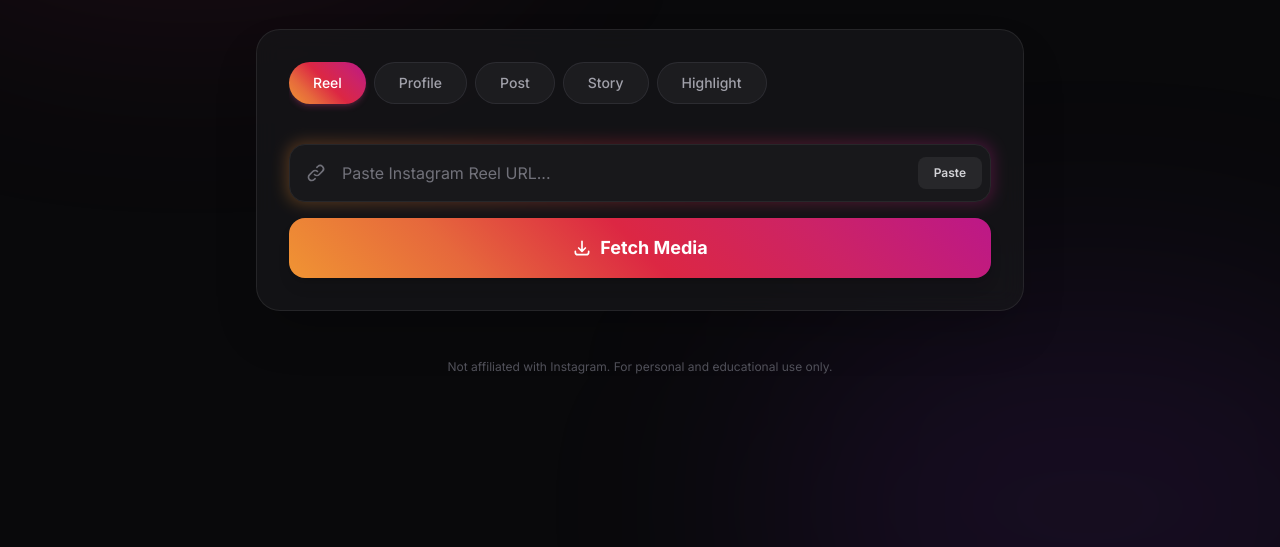
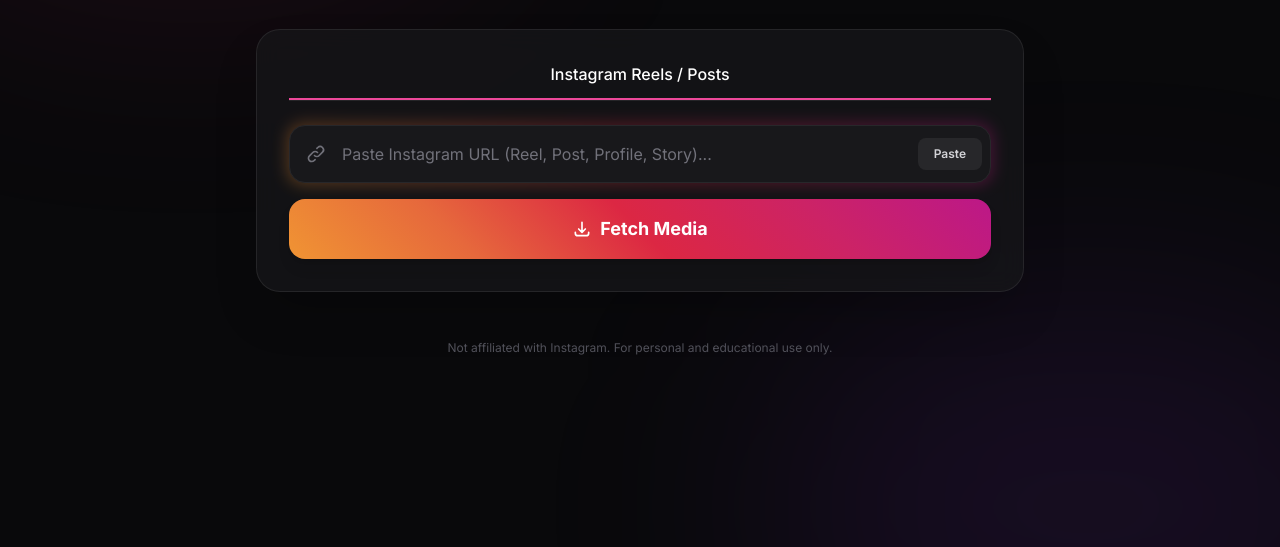
Before and after one commit to ashish8381/downloader, a plain HTML site: page instagram_downloader.html in a window 1280 px wide. Shown: the part 253-800 px from the top of the page. Drawn offline with nearby package versions, Linux system fonts and the light colour scheme; some packages are replaced by stand-ins of ours.

Commit message:
feat: add back button and consistent tab headers to all pages

```diff
--- a/instagram_downloader.html
+++ b/instagram_downloader.html
@@ -68,6 +68,12 @@
 </head>
 <body class="min-h-screen relative overflow-x-hidden flex flex-col items-center py-10 px-4 sm:px-6">
 
+    <!-- Back Button -->
+    <a href="index.html" class="absolute top-4 left-4 sm:top-6 sm:left-6 text-zinc-400 hover:text-white transition-colors flex items-center gap-2 glass-panel px-3 py-2 sm:px-4 sm:py-2 rounded-xl z-50 shadow-lg">
+        <svg class="w-5 h-5" fill="none" stroke="currentColor" viewBox="0 0 24 24"><path stroke-linecap="round" stroke-linejoin="round" stroke-width="2" d="M10 19l-7-7m0 0l7-7m-7 7h18"></path></svg>
+        <span class="font-medium text-sm hidden sm:inline">Home</span>
+    </a>
+
     <!-- Ambient Background -->
     <div class="fixed top-[-20%] left-[-10%] w-[50%] h-[50%] rounded-full bg-pink-600/10 blur-[120px] pointer-events-none"></div>
     <div class="fixed bottom-[-20%] right-[-10%] w-[50%] h-[50%] rounded-full bg-purple-600/10 blur-[120px] pointer-events-none"></div>
@@ -104,13 +110,11 @@
         <!-- App Interface -->
         <main class="glass-panel rounded-3xl p-4 sm:p-8 shadow-2xl w-full">
 
-            <!-- Tabs -->
-            <div class="relative mb-8">
-                <div class="flex overflow-x-auto no-scrollbar gap-2 pb-2" id="tabContainer">
-                    <!-- Tabs are generated via JS -->
+            <!-- Single Tab Header -->
+            <div class="flex border-b border-[rgba(255,255,255,0.08)] mb-6">
+                <div class="flex-1 pb-3 text-center font-medium border-b-2 border-pink-500 text-white pointer-events-none">
+                    Instagram Reels / Posts
                 </div>
-                <!-- Gradient fade for scroll indication on mobile -->
-                <div class="absolute right-0 top-0 bottom-2 w-8 bg-gradient-to-l from-[#18181b] to-transparent pointer-events-none sm:hidden"></div>
             </div>
 
             <!-- Input Area -->
@@ -204,56 +208,11 @@
 
     <script>
         // Tab Configuration
-        const tabs = [
-            { id: 'reel', label: 'Reel', placeholder: 'Paste Instagram Reel URL...', type: 'Video', format: 'MP4' },
-            { id: 'profile', label: 'Profile', placeholder: 'Enter Instagram Username (e.g. @cristiano)...', type: 'DP', format: 'JPG' },
-            { id: 'post', label: 'Post', placeholder: 'Paste Instagram Photo/Video Post URL...', type: 'Post', format: 'JPG/MP4' },
-            { id: 'story', label: 'Story', placeholder: 'Paste Instagram Story URL...', type: 'Story', format: 'MP4' },
-            { id: 'highlight', label: 'Highlight', placeholder: 'Paste Highlight URL...', type: 'Highlight', format: 'ZIP' }
-        ];
-
-        let activeTabId = 'reel';
         const urlInput = document.getElementById('urlInput');
         const resultsArea = document.getElementById('resultsArea');
         const loadingState = document.getElementById('loadingState');
         const resultCard = document.getElementById('resultCard');
         const errorMsg = document.getElementById('errorMsg');
-
-        // Initialize Tabs
-        function renderTabs() {
-            const container = document.getElementById('tabContainer');
-            container.innerHTML = '';
-
-            tabs.forEach(tab => {
-                const isActive = tab.id === activeTabId;
-
-                // Styling for active vs inactive tabs
-                const baseClasses = "whitespace-nowrap px-6 py-2.5 rounded-full font-medium text-sm transition-all cursor-pointer select-none";
-                const activeClasses = "ig-gradient-bg text-white shadow-md shadow-pink-500/20";
-                const inactiveClasses = "bg-zinc-800/50 text-zinc-400 hover:bg-zinc-800 hover:text-white border border-zinc-700/50";
-
-                const btn = document.createElement('button');
-                btn.className = `${baseClasses} ${isActive ? activeClasses : inactiveClasses}`;
-                btn.textContent = tab.label;
-                btn.onclick = () => switchTab(tab.id);
-
-                container.appendChild(btn);
-            });
-        }
-
-        function switchTab(tabId) {
-            activeTabId = tabId;
-            renderTabs();
-
-            const activeTab = tabs.find(t => t.id === tabId);
-            urlInput.placeholder = activeTab.placeholder;
-            urlInput.value = '';
-
-            // Reset state
-            resultsArea.classList.add('hidden');
-            errorMsg.classList.add('hidden');
-            urlInput.classList.remove('border-red-500', 'focus-within:border-red-500');
-        }
 
         // Mock Clipboard Paste (Works in modern browsers with permission)
         async function pasteClipboard() {
@@ -428,7 +387,9 @@
         }
 
         // Initialize on load
-        window.onload = renderTabs;
+        window.onload = () => {
+            urlInput.placeholder = 'Paste Instagram URL (Reel, Post, Profile, Story)...';
+        };
     </script>
 
     <!-- Firebase SDKs -->
```
Also changed, not shown: intent_to_vlc_desktop_parser.html (+14 -1 lines), youtube_downloader.html (+6 -0 lines), 1 other file.
